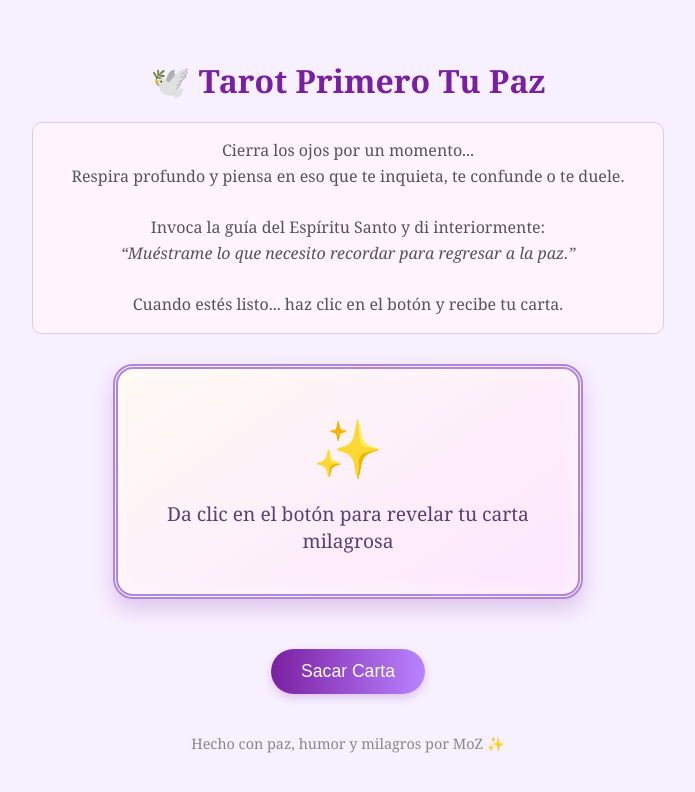
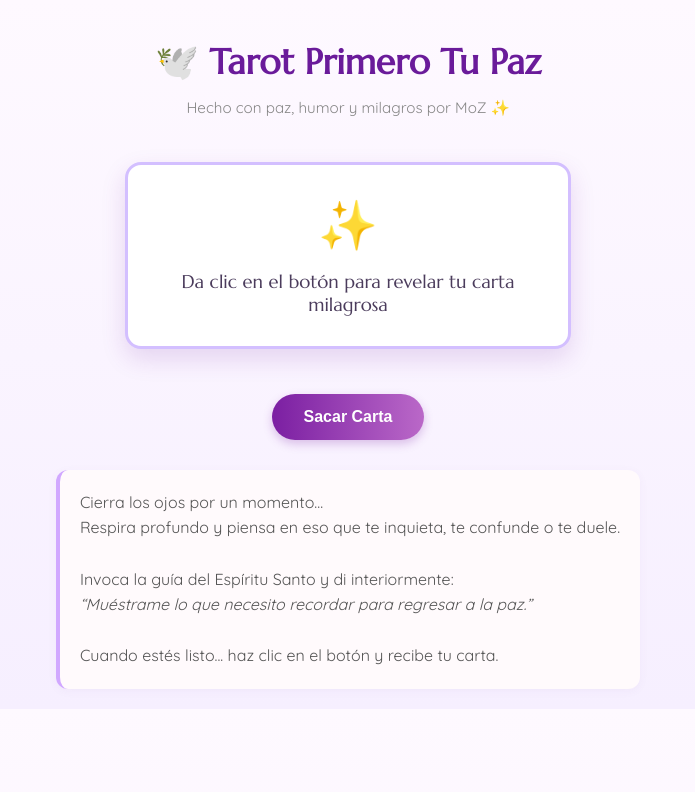
Before and after one commit to mozildur/tarot, a plain HTML site: page index.html in a window 1280 px wide. Shown: the whole page, without its empty margins (292-987 px from the left). Drawn offline with Linux system fonts and the light colour scheme.

Commit message:
Add files via upload

```diff
--- a/index.html
+++ b/index.html
@@ -4,94 +4,119 @@
   <meta charset="UTF-8" />
   <meta name="viewport" content="width=device-width, initial-scale=1.0"/>
   <title>🕊️ Tarot Primero Tu Paz</title>
+
+  <!-- Google Fonts -->
+  <link href="https://fonts.googleapis.com/css2?family=Marcellus&family=Quicksand:wght@400;600&display=swap" rel="stylesheet">
+
   <style>
     body {
-      font-family: 'Georgia', serif;
-      background-color: #f7f0ff;
-      color: #333;
-      text-align: center;
-      padding: 30px;
+      margin: 0;
+      padding: 0;
+      font-family: 'Quicksand', sans-serif;
+      background: linear-gradient(to bottom, #fef9ff, #f6efff);
+      color: #4b3c5c;
+      display: flex;
+      flex-direction: column;
+      align-items: center;
+      padding: 20px;
     }
 
     h1 {
-      color: #7b1fa2;
-      margin-bottom: 10px;
+      font-family: 'Marcellus', serif;
+      font-size: 2.2rem;
+      color: #6a1b9a;
+      margin-top: 20px;
+      text-align: center;
+    }
+
+    .firma {
+      margin-top: -10px;
+      font-size: 0.95rem;
+      color: #888;
+      text-align: center;
     }
 
     #instrucciones {
       font-size: 1rem;
       color: #555;
-      margin: 20px auto;
+      margin: 30px auto 0;
       max-width: 600px;
       line-height: 1.6;
-      background: #fff5ff;
-      padding: 15px;
-      border-radius: 10px;
-      border: 1px solid #e0c6f2;
+      background: #fffafc;
+      padding: 20px;
+      border-radius: 12px;
+      border-left: 4px solid #d1a8ff;
+      box-shadow: 0 2px 10px rgba(120, 80, 160, 0.05);
     }
 
     #carta {
       margin: 30px auto;
-      padding: 40px 30px;
+      padding: 30px 20px;
       width: 90%;
       max-width: 400px;
-      background: linear-gradient(145deg, #fffaf4, #fce6ff);
-      border: 5px double #b185db;
-      border-radius: 20px;
-      box-shadow: 0 10px 20px rgba(123, 31, 162, 0.2),
-                  inset 0 0 20px rgba(255, 255, 255, 0.6);
-      font-size: 1.2rem;
-      color: #5a3e78;
-      font-family: 'Georgia', serif;
+      background: #fff;
+      border: 3px solid #d3bfff;
+      border-radius: 16px;
+      box-shadow: 0 10px 25px rgba(106, 27, 154, 0.15);
+      font-size: 1.15rem;
+      color: #4b3c5c;
+      font-family: 'Marcellus', serif;
       text-align: center;
       transition: all 0.4s ease;
       animation: aparecer 0.5s ease;
     }
 
     #icono {
-      font-size: 3.5rem;
+      font-size: 3rem;
       margin-bottom: 15px;
     }
 
     @keyframes aparecer {
-      from { opacity: 0; transform: scale(0.9); }
-      to { opacity: 1; transform: scale(1); }
+      from { opacity: 0; transform: translateY(20px); }
+      to { opacity: 1; transform: translateY(0); }
     }
 
     #btn {
-      background: linear-gradient(to right, #7b1fa2, #b983ff);
+      background: linear-gradient(to right, #7b1fa2, #ba68c8);
       color: white;
       border: none;
-      padding: 12px 30px;
-      font-size: 1.1rem;
+      padding: 14px 32px;
+      font-size: 1rem;
+      font-weight: 600;
       border-radius: 30px;
       cursor: pointer;
-      box-shadow: 0 4px 8px rgba(123, 31, 162, 0.2);
-      margin-top: 20px;
-      transition: 0.3s;
+      margin-top: 15px;
+      box-shadow: 0 4px 10px rgba(123, 31, 162, 0.25);
+      transition: transform 0.2s, box-shadow 0.2s;
     }
 
     #btn:hover {
-      background: linear-gradient(to right, #9c27b0, #d0a6ff);
+      transform: scale(1.05);
+      box-shadow: 0 6px 14px rgba(123, 31, 162, 0.35);
     }
 
-    footer {
-      margin-top: 40px;
-      font-size: 0.9rem;
-      color: #888;
+    @media screen and (max-width: 600px) {
+      h1 {
+        font-size: 1.7rem;
+      }
+      #instrucciones {
+        font-size: 0.95rem;
+        padding: 15px;
+      }
+      #carta {
+        font-size: 1.05rem;
+      }
+      #btn {
+        width: 100%;
+        max-width: 300px;
+      }
     }
   </style>
 </head>
 <body>
 
   <h1>🕊️ Tarot Primero Tu Paz</h1>
-
-  <div id="instrucciones">
-    Cierra los ojos por un momento...<br>
-    Respira profundo y piensa en eso que te inquieta, te confunde o te duele.<br><br>
-    Invoca la guía del Espíritu Santo y di interiormente:<br><em>“Muéstrame lo que necesito recordar para regresar a la paz.”</em><br><br>
-    Cuando estés listo... haz clic en el botón y recibe tu carta.
-  </div>
+  <p class="firma">Hecho con paz, humor y milagros por MoZ ✨</p>
 
   <div id="carta">
     <div id="icono">✨</div>
@@ -100,7 +125,13 @@
 
   <button id="btn" onclick="mostrarCarta()">Sacar Carta</button>
 
-  <footer>Hecho con paz, humor y milagros por MoZ ✨</footer>
+  <div id="instrucciones">
+    Cierra los ojos por un momento...<br>
+    Respira profundo y piensa en eso que te inquieta, te confunde o te duele.<br><br>
+    Invoca la guía del Espíritu Santo y di interiormente:<br>
+    <em>“Muéstrame lo que necesito recordar para regresar a la paz.”</em><br><br>
+    Cuando estés listo... haz clic en el botón y recibe tu carta.
+  </div>
 
   <script>
     const cartasConIconos = [
```
